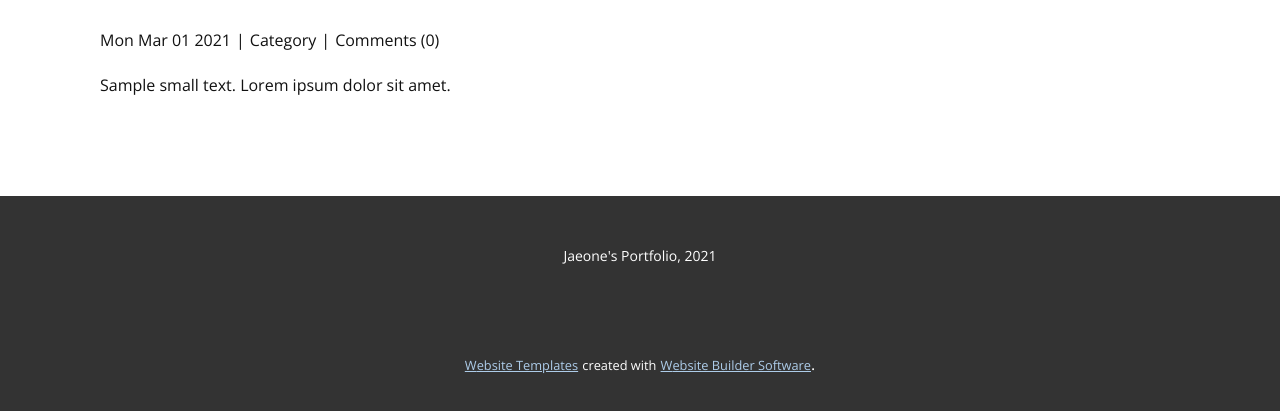
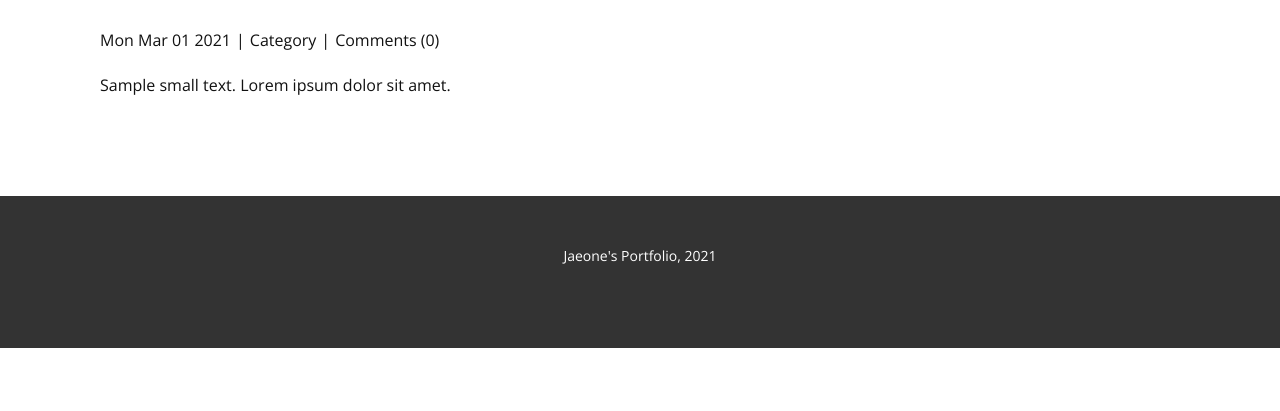
Before and after one commit to jaeonedh/Jaeone2021PF, a plain HTML site: page Post-Template.html in a window 1280 px wide. Shown: the part 719-1130 px from the top of the page. After the commit the page ends 1067 px from the top, so only its background shows below. Drawn offline with nearby package versions, Linux system fonts and the light colour scheme.

Commit message:
Update Post-Template.html

```diff
--- a/Post-Template.html
+++ b/Post-Template.html
@@ -87,15 +87,6 @@
         <p class="u-small-text u-text u-text-variant u-text-1">Jaeone's Portfolio, 2021</p>
       </div></footer>
     <section class="u-backlink u-clearfix u-grey-80">
-      <a class="u-link" href="https://nicepage.com/website-templates" target="_blank">
-        <span>Website Templates</span>
-      </a>
-      <p class="u-text">
-        <span>created with</span>
-      </p>
-      <a class="u-link" href="https://nicepage.com/" target="_blank">
-        <span>Website Builder Software</span>
-      </a>.
     </section>
   </body>
 </html>
```
